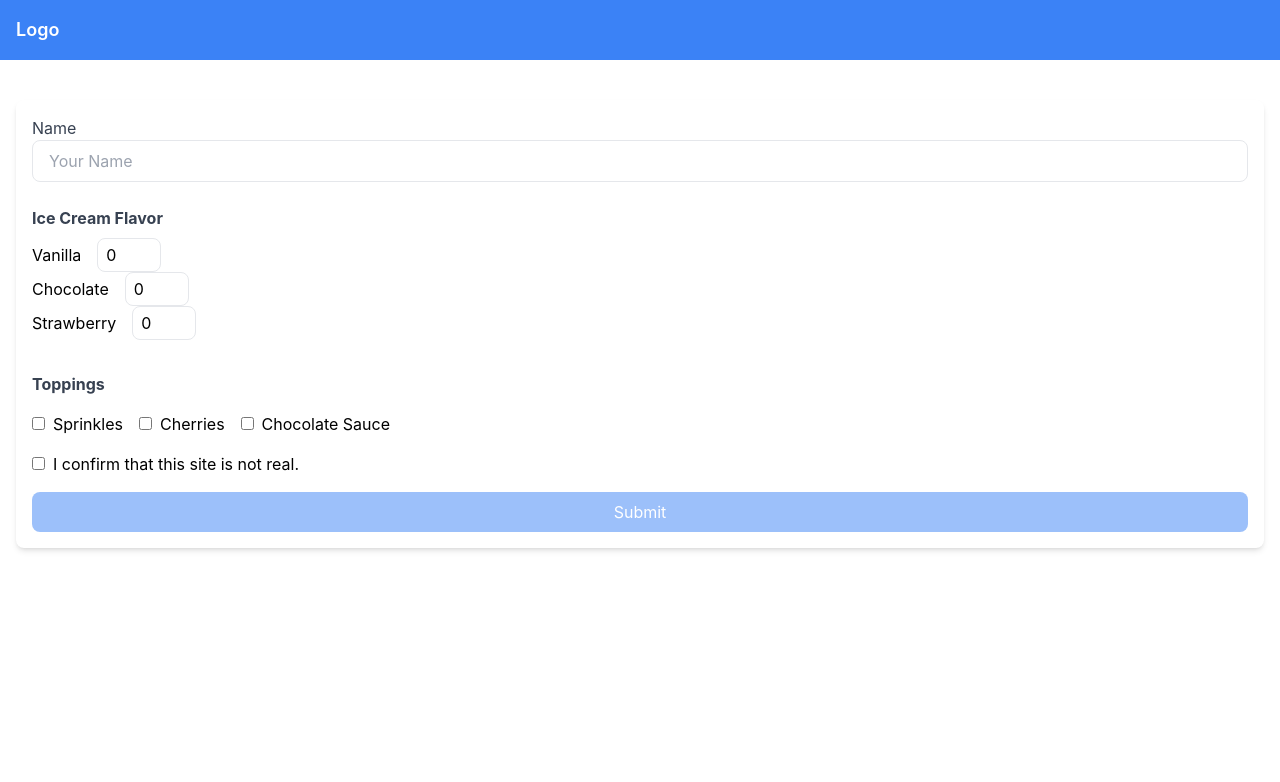
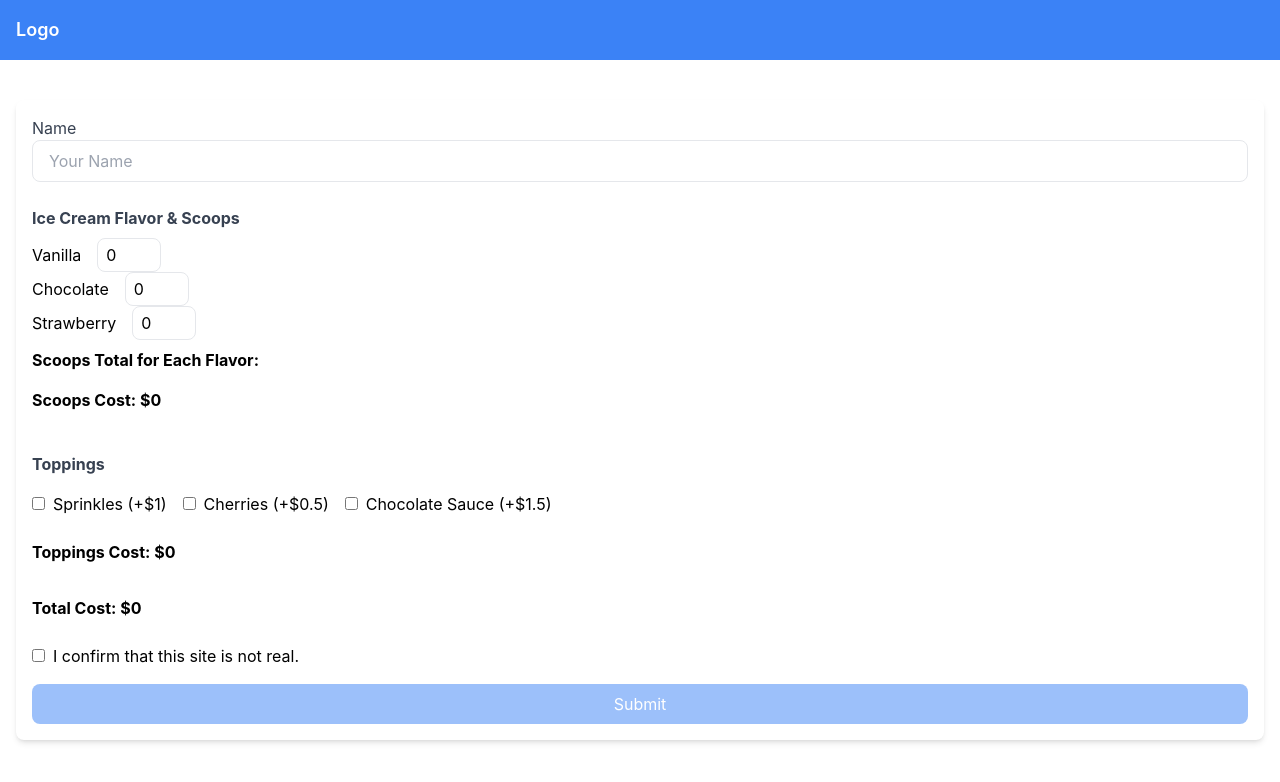
Before and after one commit to troias/Testing-App, a React (Create React App) app: page /summary-form in a window 1280 px wide. Shown: the top 782 px of the page. Built offline with nearby package versions, Linux system fonts and the light colour scheme.

Commit message:
added mock server and config

```diff
--- a/package.json
+++ b/package.json
@@ -14,6 +14,7 @@
     "eslint-plugin-jest-dom": "^5.1.0",
     "eslint-plugin-testing-library": "^6.0.1",
     "formik": "^2.4.3",
+    "msw": "^1.3.0",
     "react": "^18.2.0",
     "react-dom": "^18.2.0",
     "react-router-dom": "^6.15.0",
--- /dev/null
+++ b/src/mocks/handlers.ts
@@ -0,0 +1,12 @@
+import { rest } from "msw";
+
+export const handlers = [
+  rest.get("http://localhost:3030/scoops", (req, res, ctx) => {
+    return res(
+      ctx.json([
+        { name: "Chocolate", imagePath: "/images/chocolate.png" },
+        { name: "Vanilla", imagePath: "/images/vanilla.png" },
+      ])
+    );
+  }),
+];
--- /dev/null
+++ b/src/mocks/server.ts
@@ -0,0 +1,5 @@
+import { setupServer } from "msw/node";
+import { handlers } from "./handlers";
+import exp from "constants";
+
+export const server = setupServer(...handlers);
--- a/src/pages/summary/SummaryForm.tsx
+++ b/src/pages/summary/SummaryForm.tsx
@@ -5,9 +5,9 @@ import * as Yup from "yup";
 type Props = {};
 
 const toppings = [
-  { name: "Sprinkles", value: "Sprinkles" },
-  { name: "Cherries", value: "Cherries" },
-  { name: "Chocolate Sauce", value: "Chocolate Sauce" },
+  { name: "Sprinkles", value: "Sprinkles", cost: 1 }, // Cost of each topping
+  { name: "Cherries", value: "Cherries", cost: 0.5 },
+  { name: "Chocolate Sauce", value: "Chocolate Sauce", cost: 1.5 },
 ];
 
 type Flavor = {
@@ -18,10 +18,13 @@ type Flavor = {
 
 export default function IceCreamOrderForm({}: Props) {
   const [isChecked, setIsChecked] = useState(false);
+  const [totalScoops, setTotalScoops] = useState<number[]>([]);
 
   const checkBoxHandler = () => {
     setIsChecked(!isChecked);
   };
+
+  const scoopCost = 2; // Cost of each scoop
 
   const flavours: Flavor[] = [
     { name: "Vanilla", value: "Vanilla", scoops: 0 },
@@ -36,19 +39,21 @@ export default function IceCreamOrderForm({}: Props) {
   }));
 
   return (
-    <div className="w-full  mt-10 p-4 bg-white rounded-lg shadow-md">
+    <div className="w-full mt-10 p-4 bg-white rounded-lg shadow-md">
       <Formik
         initialValues={{
           name: "",
           iceCreamFlavors: initialIceCreamFlavors,
           toppings: [],
-          confirmationCheckbox: false,
+          scoopTotalCost: 0,
+          toppingTotalCost: 0,
+          grandTotal: 0,
         }}
         validationSchema={Yup.object({
           name: Yup.string()
             .max(15, "Must be 15 characters or less")
             .required("Required"),
-          toppings: Yup.array().min(1, "You must choose at least 1 topping"),
+          toppings: Yup.array().of(Yup.string()),
           iceCreamFlavors: Yup.array()
             .of(
               Yup.object().shape({
@@ -64,9 +69,33 @@ export default function IceCreamOrderForm({}: Props) {
             .min(1, "You must choose at least 1 flavor"),
         })}
         onSubmit={(values, { setSubmitting, resetForm }) => {
-          console.log(values);
+          // Calculate scoop total cost
+          const scoopTotalCost =
+            totalScoops.reduce((a, b) => a + b, 0) * scoopCost;
+
+          // Calculate topping total cost
+          const toppingTotalCost = values.toppings.reduce(
+            (total: number, topping: string) => {
+              const selectedTopping = toppings.find((t) => t.value === topping);
+              return total + (selectedTopping ? selectedTopping.cost : 0);
+            },
+            0
+          );
+
+          // Calculate grand total
+          const grandTotal = scoopTotalCost + toppingTotalCost;
+
+          // Update the values object with the calculated costs
+          const updatedValues = {
+            ...values,
+            scoopTotalCost,
+            toppingTotalCost,
+            grandTotal,
+          };
+
+          console.log(updatedValues);
           setTimeout(() => {
-            alert(JSON.stringify(values, null, 2));
+            alert(JSON.stringify(updatedValues, null, 2));
             resetForm();
             setSubmitting(false);
             setIsChecked(false);
@@ -95,25 +124,28 @@ export default function IceCreamOrderForm({}: Props) {
             </div>
             <div>
               <label className="block text-gray-700 py-2 font-bold">
-                Ice Cream Flavor
+                Ice Cream Flavor & Scoops
               </label>
-              {flavours.map((flavor) => (
+              {flavours.map((flavor, index) => (
                 <div key={flavor.value} className="flex items-center">
                   <label className="mr-4">{flavor.name}</label>
                   <input
                     type="number"
                     min="0"
                     max="5"
-                    name={`iceCreamFlavors.${flavours.indexOf(flavor)}.scoops`}
-                    value={
-                      values.iceCreamFlavors[flavours.indexOf(flavor)].scoops
-                    }
-                    onChange={(e) =>
+                    name={`iceCreamFlavors.${index}.scoops`}
+                    value={values.iceCreamFlavors[index].scoops}
+                    onChange={(e) => {
                       setFieldValue(
-                        `iceCreamFlavors.${flavours.indexOf(flavor)}.scoops`,
+                        `iceCreamFlavors.${index}.scoops`,
                         parseInt(e.target.value, 10) || 0
-                      )
-                    }
+                      );
+
+                      // Update the total scoops count for this flavor
+                      const newTotalScoops = [...totalScoops];
+                      newTotalScoops[index] = parseInt(e.target.value, 10) || 0;
+                      setTotalScoops(newTotalScoops);
+                    }}
                     className="mr-2 w-16 px-2 py-1 border rounded-lg focus:ring focus:ring-blue-300"
                   />
                 </div>
@@ -123,6 +155,18 @@ export default function IceCreamOrderForm({}: Props) {
                 component="div"
                 className="text-red-500"
               />
+              <div className="py-2 font-bold">
+                Scoops Total for Each Flavor:
+                {totalScoops.map((scoops, index) => (
+                  <span key={index} className="ml-2">
+                    {flavours[index].name}: {scoops}
+                  </span>
+                ))}
+              </div>
+              <div className="py-2 font-bold">
+                Scoops Cost: $
+                {totalScoops.reduce((a, b) => a + b, 0) * scoopCost}
+              </div>
             </div>
             <div>
               <label className="block text-gray-700 py-4 font-bold">
@@ -137,10 +181,22 @@ export default function IceCreamOrderForm({}: Props) {
                       value={topping.value}
                       className="mr-2"
                     />
-                    {topping.name}
+                    {topping.name} (+${topping.cost})
                   </label>
                 ))}
               </div>
+            </div>
+            <div className="py-2 font-bold">
+              Toppings Cost: $
+              {values.toppings.reduce((total: number, topping: string) => {
+                const selectedTopping = toppings.find(
+                  (t) => t.value === topping
+                );
+                return total + (selectedTopping ? selectedTopping.cost : 0);
+              }, 0)}
+            </div>
+            <div className="py-2 font-bold">
+              Total Cost: ${values.grandTotal}
             </div>
             <div>
               <label>
--- a/src/setupTests.ts
+++ b/src/setupTests.ts
@@ -2,4 +2,12 @@
 // allows you to do things like:
 // expect(element).toHaveTextContent(/react/i)
 // learn more: https://github.com/testing-library/jest-dom
-import '@testing-library/jest-dom';
+import "@testing-library/jest-dom";
+
+import { server } from "./mocks/server";
+
+beforeAll(() => server.listen());
+
+afterEach(() => server.resetHandlers());
+
+afterAll(() => server.close());
```
Also changed, not shown: 2 other files (tests, documents, lock files or other folders).
